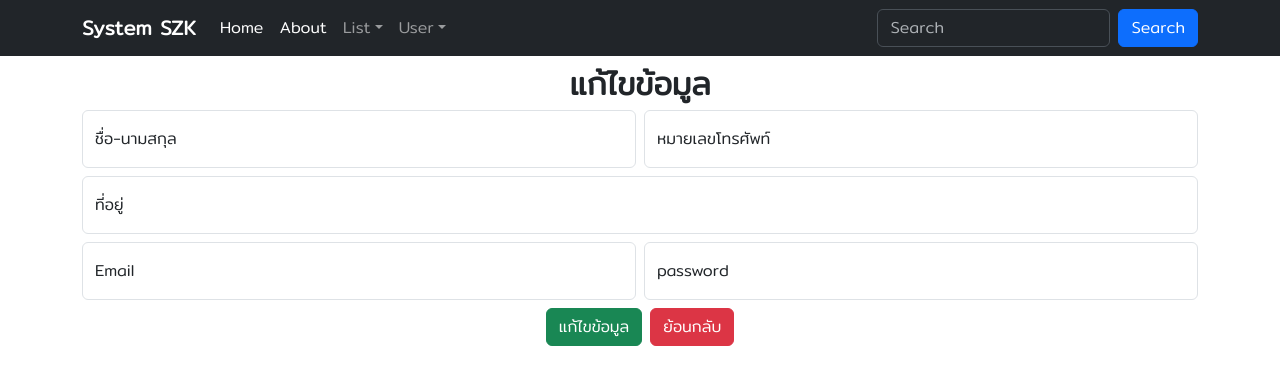
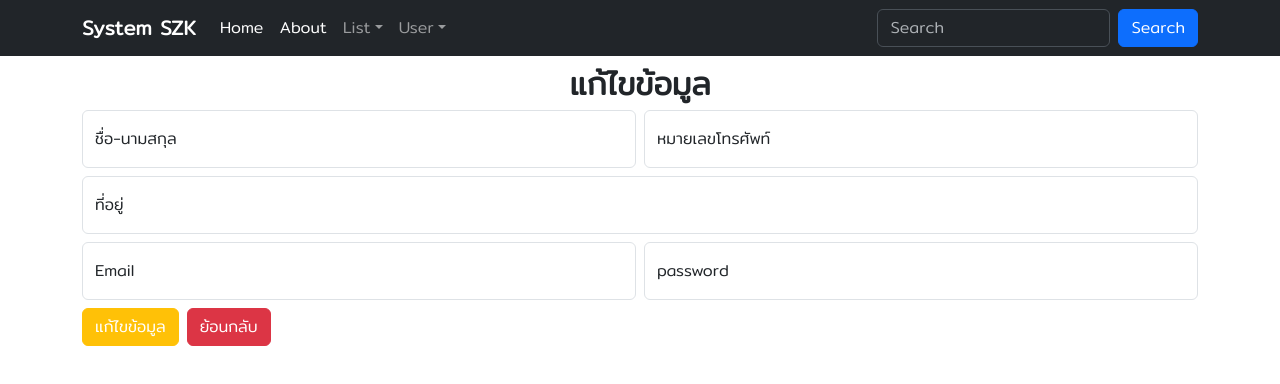
Before and after one commit to CodenameHarriss/React-tesT, a React (Vite) app: page /UpdateData/1 in a window 1280 px wide. Shown: the top 384 px of the page. Built offline with nearby package versions, Linux system fonts and the light colour scheme; no server answers.

Commit message:
04/10/66

```diff
--- a/src/crudapi/Adddata.jsx
+++ b/src/crudapi/Adddata.jsx
@@ -75,7 +75,7 @@ function Adddata() {
                             <label>password</label>
                         </div>
                     </div>
-                    <div className='text-center'>
+                    <div className='float-start'>
                         <button className='btn btn-success me-2'>บันทึกข้อมูล</button>
                         <Link className='btn btn-danger' to={"/ListData"}>ย้อนกลับ</Link>
                     </div>
--- a/src/crudapi/UpdateData.jsx
+++ b/src/crudapi/UpdateData.jsx
@@ -89,8 +89,8 @@ function UpdateData() {
                             <label>password</label>
                         </div>
                     </div>
-                    <div className='text-center'>
-                        <button className='btn btn-success me-2'>แก้ไขข้อมูล</button>
+                    <div className='float-start'>
+                        <button className='btn btn-warning text-white me-2'>แก้ไขข้อมูล</button>
                         <Link className='btn btn-danger' to={"/ListData"}>ย้อนกลับ</Link>
                     </div>
                 </div>
```
